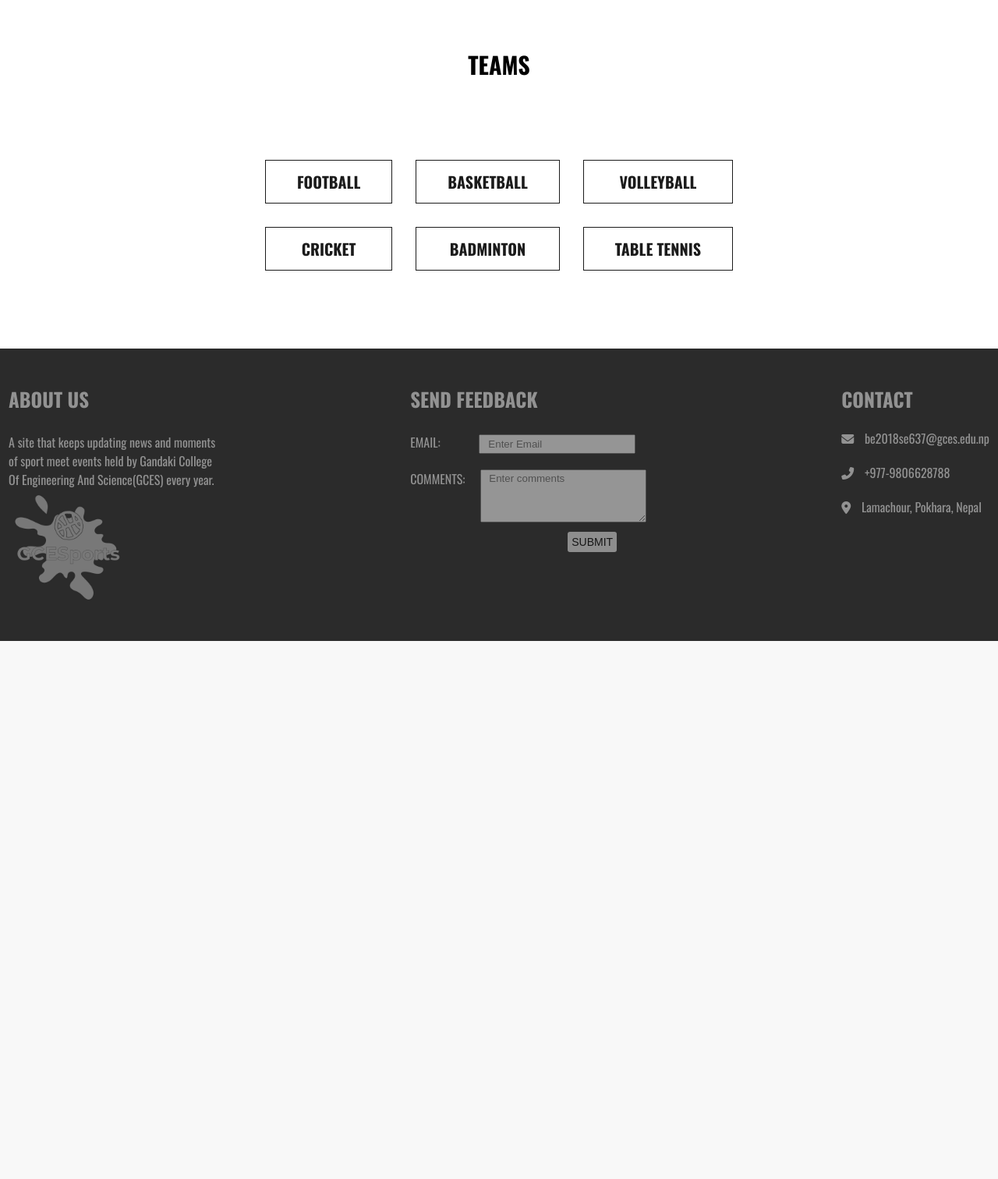
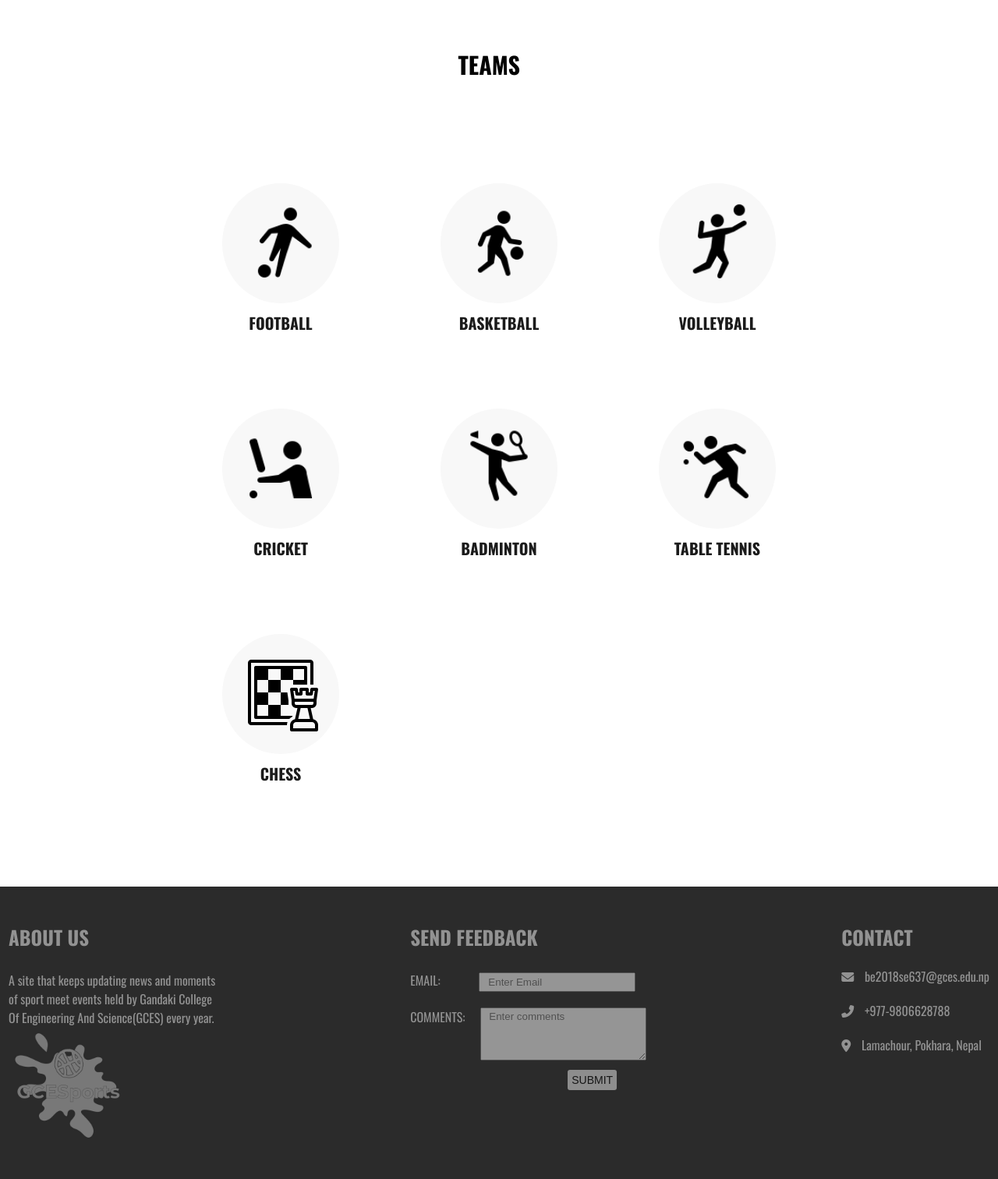
Before and after one commit to bibashmgr/gcesports, a PHP site: page /gcesports/teams.php in a window 1280 px wide. Shown: the part 151-1663 px from the top of the page at 78% size. Before the commit the page ends 973 px from the top, so only its background shows below. Run offline with PHP 8.4, Linux system fonts and the light colour scheme; some libraries are stand-ins or nearby versions.

Commit message:
Updating repo

```diff
--- a/src/style/teams.css
+++ b/src/style/teams.css
@@ -15,44 +15,58 @@ nav li:nth-child(4) a {
 
 /* Styling for section: sports-lists */
 
-.sports-lists-heading {
+.section-heading {
+    font-family: 'Oswald', sans-serif;
+    font-weight: 700;
+    font-size: 30px;
     display: flex;
     justify-content: center;
     align-items: center;
+    transform: translateX(-1%);
     margin-top: 60px;
 }
 
-.sports-lists-heading h1 {
-    font-family: "Oswald", sans-serif;
-    font-weight: 700;
-    font-size: 30px;
-    text-transform: uppercase;
-    word-spacing: 5px;
+.sports-list {
+    margin-top: 100px;
+    display: grid;
+    grid-template-columns: auto auto auto;
+    grid-row-gap: 35px;
+    grid-column-gap: 50px;
+    justify-content: center;
+    align-items: center;
+    margin-bottom: 100px;
 }
 
-.sports-lists {
+.sports-item {
+    display: flex;
+    flex-direction: column;
     justify-content: center;
     align-items: center;
-    margin-top: 100px;
-    margin-bottom: 100px;
-    display: grid;
-    grid-template-columns: auto auto auto;
-    grid-gap: 30px;
+    padding: 30px 40px;
+    text-decoration: none;
+    cursor: pointer;
+    transition: background-color 0.5s ease-in-out;
 }
 
-.sports-lists div {
-    border: 1px solid #1b1b1b;
-    padding: 12px 40px;
+.sports-item:hover {
+    background-color: #f8f8f8;
 }
 
-.sports-lists div a {
-    display: flex;
+.item-image {
+    border-radius: 50%;
+    padding: 25px;
+    background-color: #f8f8f8;
+}
+
+.item-image img {
+    width: 100px;
+}
+
+.item-title {
+    margin-top: 10px;
     font-family: 'Oswald', sans-serif;
+    font-size: 20px;
     font-weight: 700;
-    font-size: 20px;
     text-transform: uppercase;
-    text-decoration: none;
     color: #1b1b1b;
-    justify-content: center;
-    align-items: center;
 }
--- a/teams.php
+++ b/teams.php
@@ -35,18 +35,64 @@
 
     <!-- section: sports-lists -->
 
-    <div class="sports-lists-heading"><h1>Teams</h1></div>
+    <h1 class="section-heading">TEAMS</h1>
+    <section class="sports-list">
+        <a href="#" class="sports-item">
+            <div class="item-image">
+                <img src="./media/teams/football.png" alt="football">
+            </div>
 
-    <section class="sports-lists">
-        <div><a href="#">Football</a></div>
-        <div><a href="#">Basketball</a></div>
-        <div><a href="#">Volleyball</a></div>
-        <div><a href="#">Cricket</a></div>
-        <div><a href="#">Badminton</a></div>
-        <div><a href="#">Table Tennis</a></div>
+            <div class="item-title">FOOTBALL</div>
+        </a>
+
+        <a href="#" class="sports-item">
+            <div class="item-image">
+                <img src="./media/teams/basketball.png" alt="basketball">
+            </div>
+
+            <div class="item-title">BASKETBALL</div>
+        </a>
+
+        <a href="#" class="sports-item">
+            <div class="item-image">
+                <img src="./media/teams/volleyball.png" alt="volleyball">
+            </div>
+
+            <div class="item-title">VOLLEYBALL</div>
+        </a>
+
+        <a href="#" class="sports-item">
+            <div class="item-image">
+                <img src="./media/teams/cricket.png" alt="cricket">
+            </div>
+
+            <div class="item-title">CRICKET</div>
+        </a>
+
+        <a href="#" class="sports-item">
+            <div class="item-image">
+                <img src="./media/teams/badminton.png" alt="badminton">
+            </div>
+
+            <div class="item-title">BADMINTON</div>
+        </a>
+
+        <a href="#" class="sports-item">
+            <div class="item-image">
+                <img src="./media/teams/tabletennis.png" alt="table-tennis">
+            </div>
+
+            <div class="item-title">TABLE TENNIS</div>
+        </a>
+
+        <a href="#" class="sports-item">
+            <div class="item-image">
+                <img src="./media/teams/chess.png" alt="chess">
+            </div>
+
+            <div class="item-title">CHESS</div>
+        </a>
     </section>
-
-
 
     <!-- footer: about-us, send-feedback and contact-us -->
 
```
Also changed, not shown: media/teams/badminton.png, media/teams/basketball.png, media/teams/chess.png (added), media/teams/cricket.png, media/teams/football.png (added), media/teams/ping-pong.png (deleted), media/teams/soccer.png (deleted), media/teams/strategy.png (deleted), media/teams/tabletennis.png (added), media/teams/volleyball.png.
